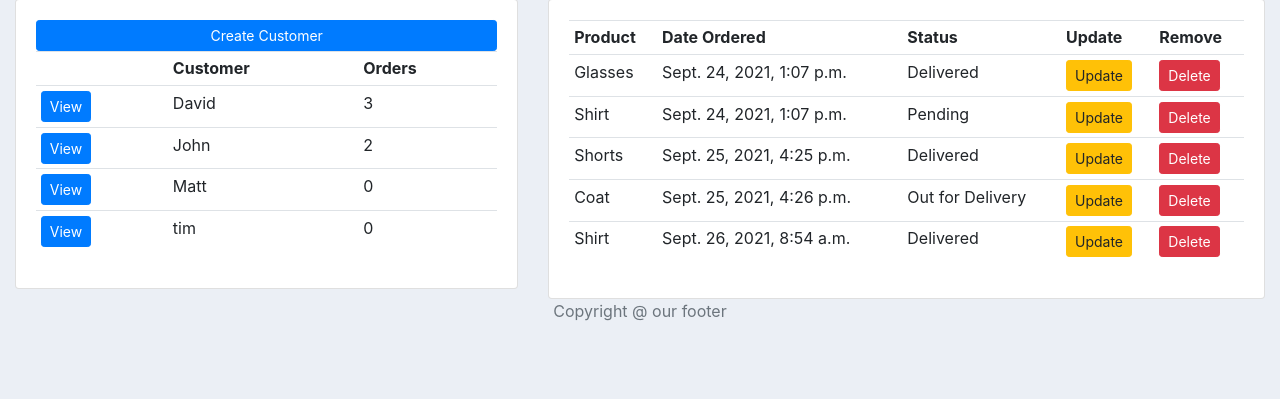
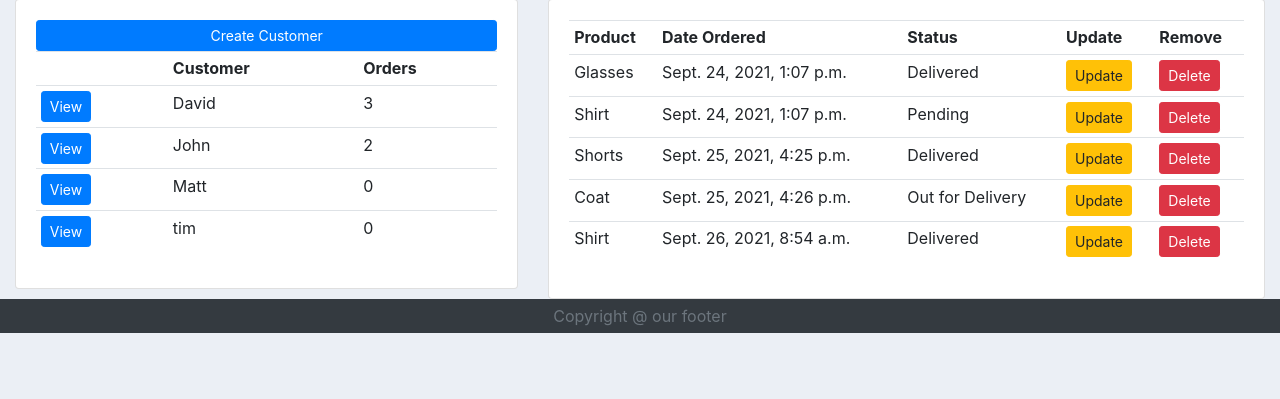
Before and after one commit to gulraiznoorbari/Customer-Management-System-Django, a Django app: page / in a window 1280 px wide. Shown: the part 311-710 px from the top of the page. Run offline with Django 3.2, Linux system fonts and the light colour scheme; a user stored in the database is signed in; data comes from the database, SQL or seed files in the repository.

Commit message:
minor fixes

```diff
--- a/accounts/templates/accounts/footer.html
+++ b/accounts/templates/accounts/footer.html
@@ -4,7 +4,7 @@
     }
 </style>
 
-<footer class="footer text-center">
+<footer class="footer text-center bg-dark">
     <div class="container">
         <span class="text-muted">Copyright @ our footer</span>
     </div>
```
